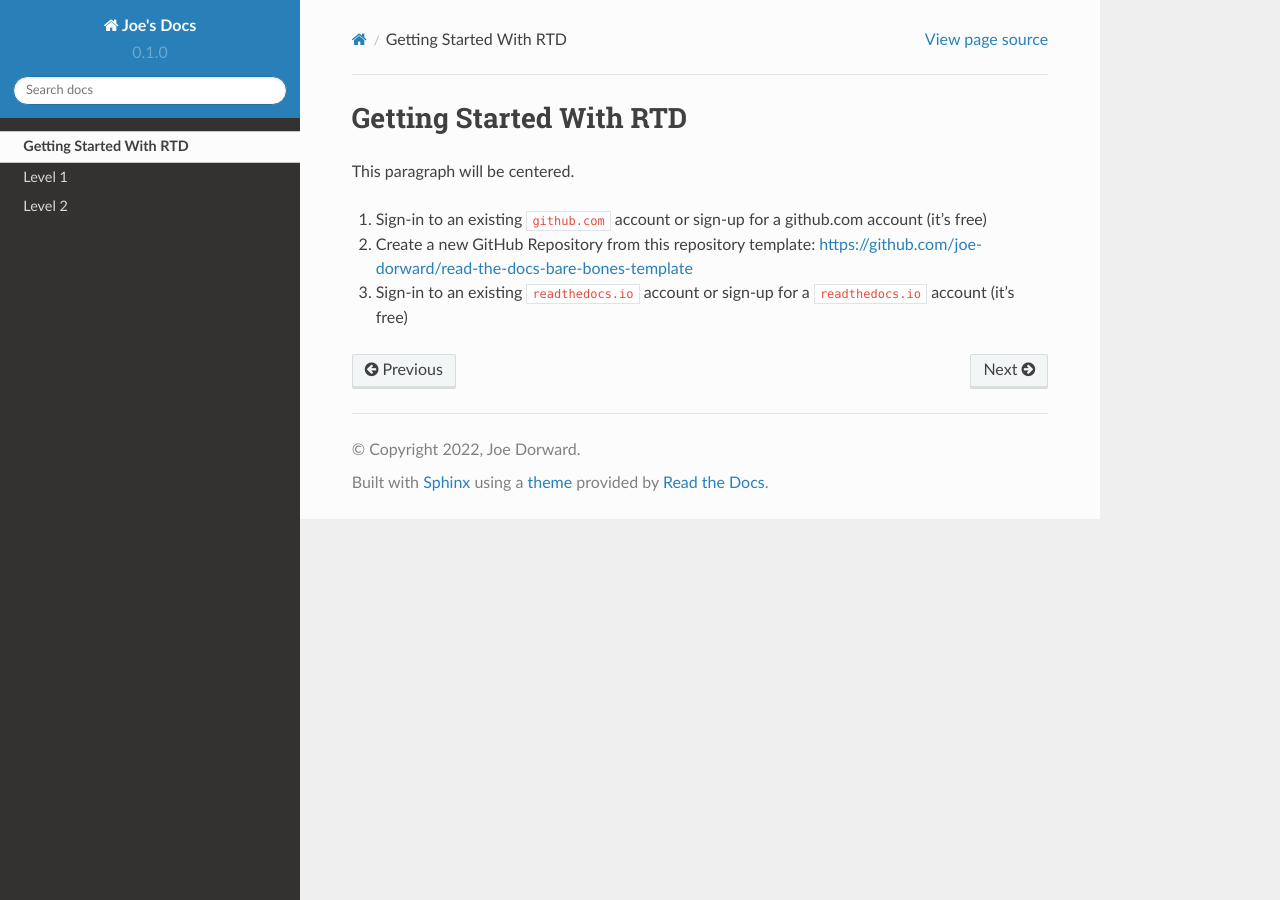
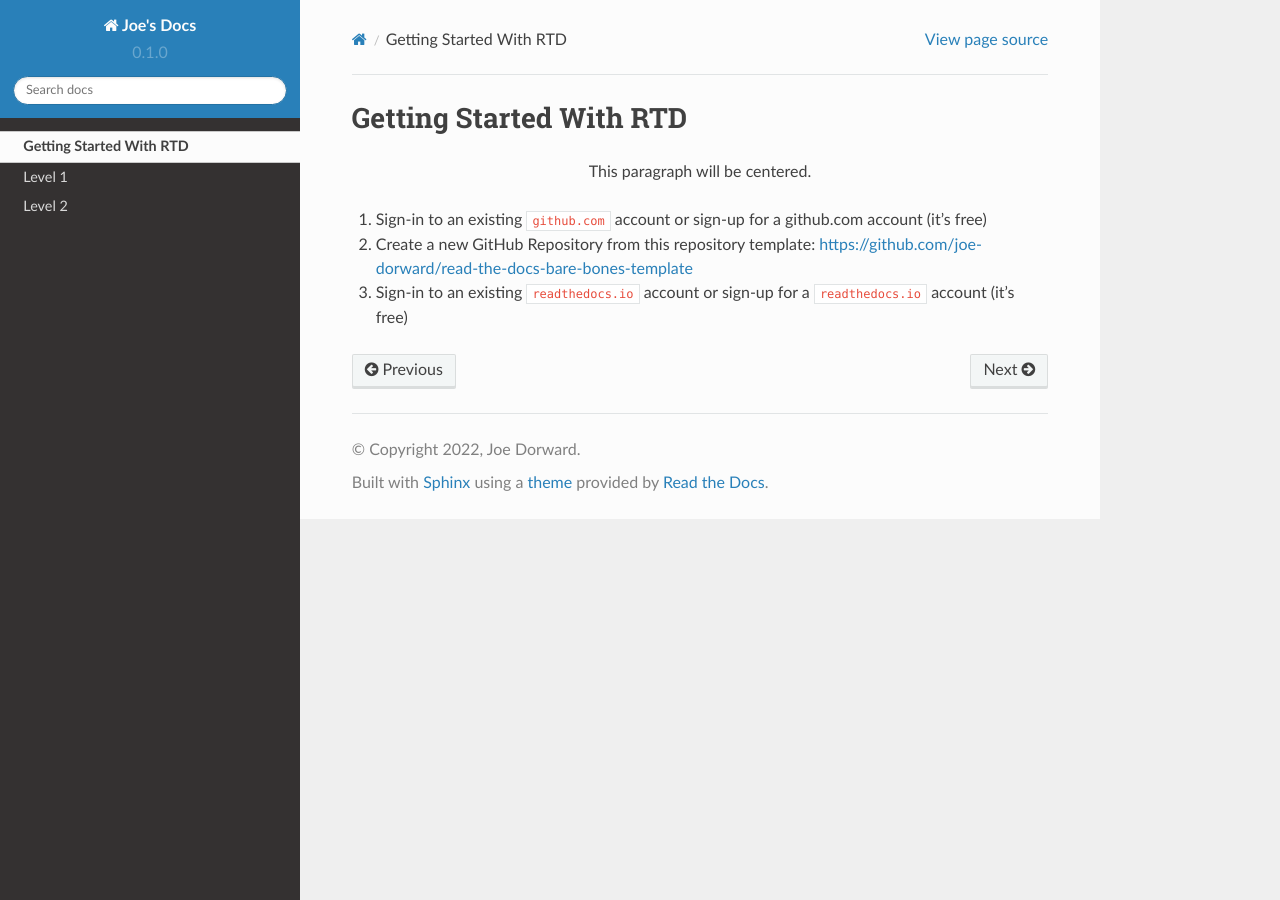
Before and after one commit to joe-dorward/read-my-docs, a Sphinx documentation site: the page built from docs/source/getting-started-with-rtd/getting_started_with_rtd.rst, in a window 1280 px wide. Built offline with Sphinx 7.4.7 and the Read the Docs theme 2.0.0, drawn with Linux system fonts in a browser that asks for light colours.

Commit message:
Update getting_started_with_rtd.rst

```diff
--- a/docs/source/getting-started-with-rtd/getting_started_with_rtd.rst
+++ b/docs/source/getting-started-with-rtd/getting_started_with_rtd.rst
@@ -3,7 +3,7 @@ Getting Started With RTD
 
 .. raw:: html
 
-  <p>This paragraph will be centered.</p>
+  <p style="text-align:center; text-style:italic;">This paragraph will be centered.</p>
 
 1. Sign-in to an existing ``github.com`` account or sign-up for a github.com account (it's free)
 
```
